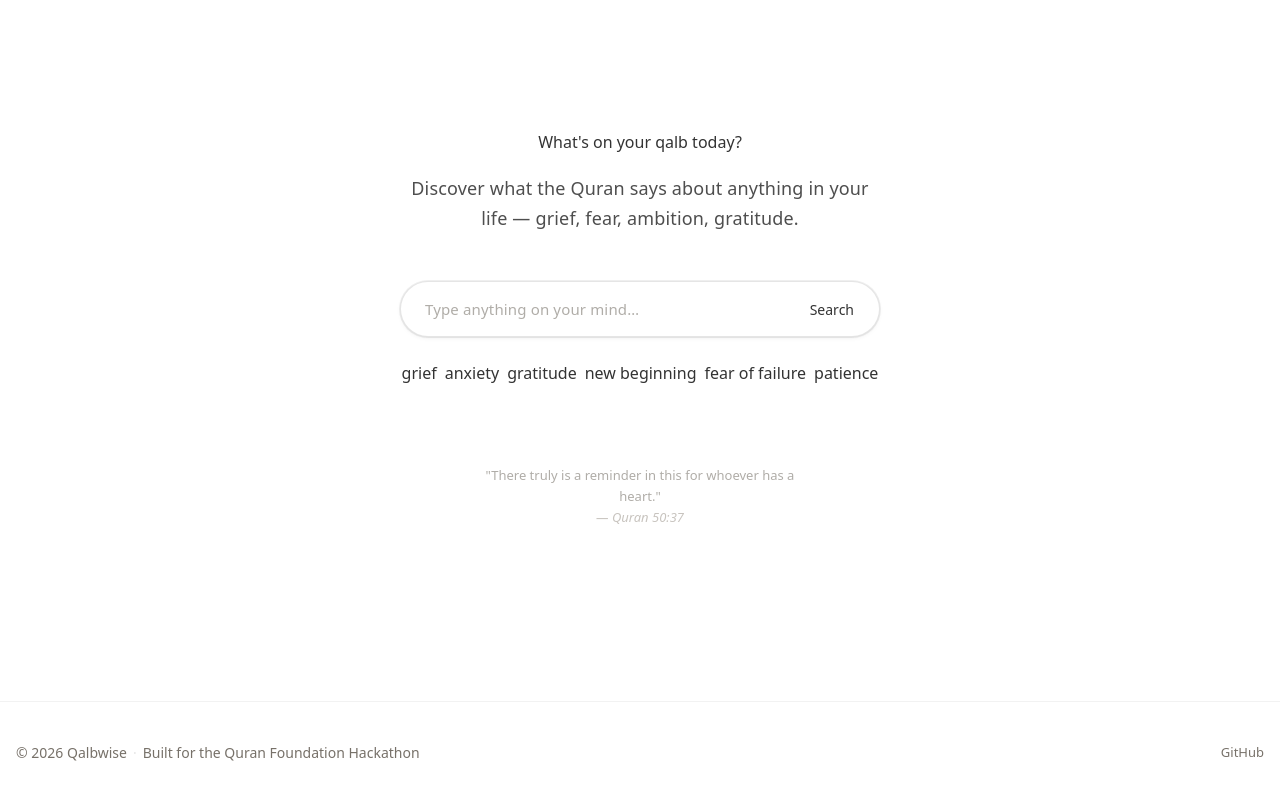
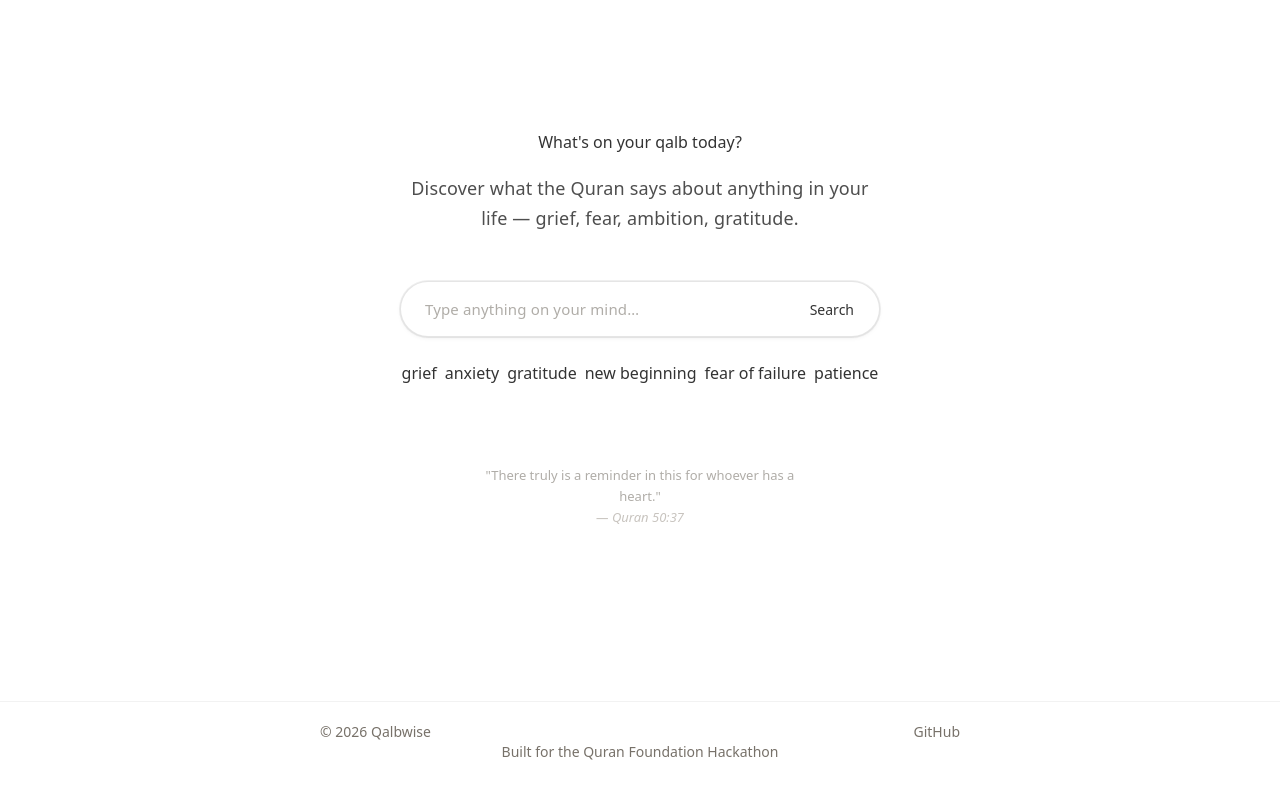
Before and after one commit to qalbwise/app, a React (Vite) app in the folder apps/web/: page / in a window 1280 px wide. Shown: the part 228-1028 px from the top of the page. Built offline with nearby package versions, Linux system fonts and the light colour scheme; no server answers; a web font is replaced by a local one; what openapi-fetch would draw is missing.

Commit message:
feat(web/comps): footer layout adjustments

```diff
--- a/apps/web/src/components/layout/footer.tsx
+++ b/apps/web/src/components/layout/footer.tsx
@@ -1,33 +1,33 @@
+const year = new Date().getFullYear();
+
 export const Footer = () => {
-  const year = new Date().getFullYear();
+  return (
+    <footer className="main-wrap flex flex-col gap-4 border-black/5 border-t bg-white/95 py-5 text-muted-foreground text-sm backdrop-blur-sm md:gap-1 lg:gap-0">
+      <div className="flex flex-col justify-between gap-2 md:flex-row">
+        <p>&copy; {year} Qalbwise</p>
 
-  return (
-    <footer
-      className="py-10 px-4"
-      style={{ borderTop: "1px solid rgba(0,0,0,0.05)" }}
-    >
-      <div className="page-wrap flex flex-col items-center justify-between gap-3 sm:flex-row">
-        <div className="flex items-center gap-1.5">
-          <span className="text-[14px]" style={{ color: "#777169" }}>
-            © {year} Qalbwise
-          </span>
-          <span className="text-[14px]" style={{ color: "#e5e5e5" }}>
-            ·
-          </span>
-          <span className="text-[14px]" style={{ color: "#777169" }}>
-            Built for the Quran Foundation Hackathon
-          </span>
-        </div>
         <a
           href="https://github.com/qalbwise/app"
           target="_blank"
           rel="noreferrer"
-          className="text-[13px] no-underline transition-colors hover:text-black"
-          style={{ color: "#777169" }}
+          className="transition-all hover:text-foreground hover:underline"
         >
           GitHub
         </a>
       </div>
+
+      <p className="md:text-center">
+        Built for the{" "}
+        <a
+          href="https://launch.provisioncapital.com/quran-hackathon"
+          target="_blank"
+          rel="noreferrer"
+          className="transition-all hover:text-foreground hover:underline"
+        >
+          Quran Foundation
+        </a>{" "}
+        Hackathon
+      </p>
     </footer>
   );
 };
```
